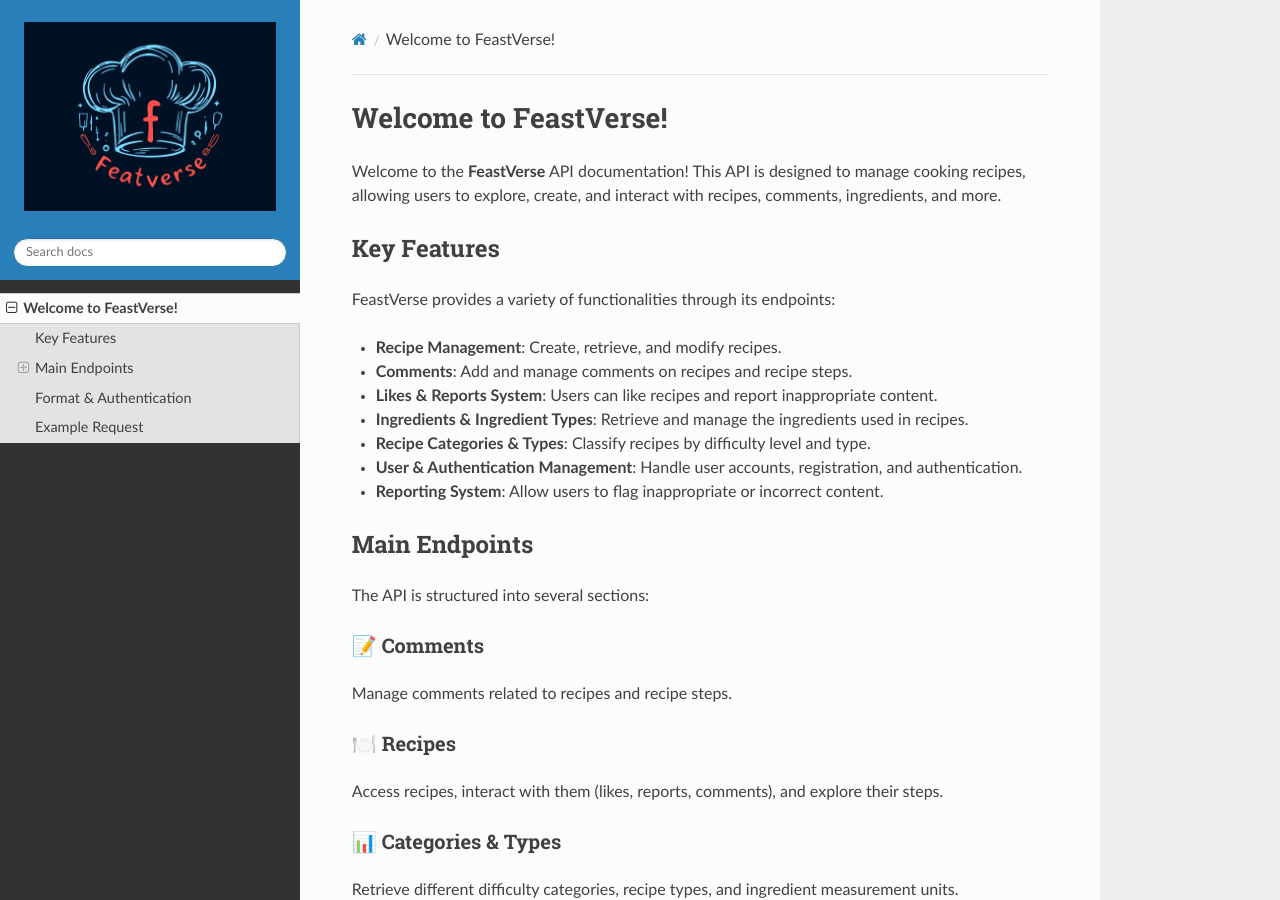
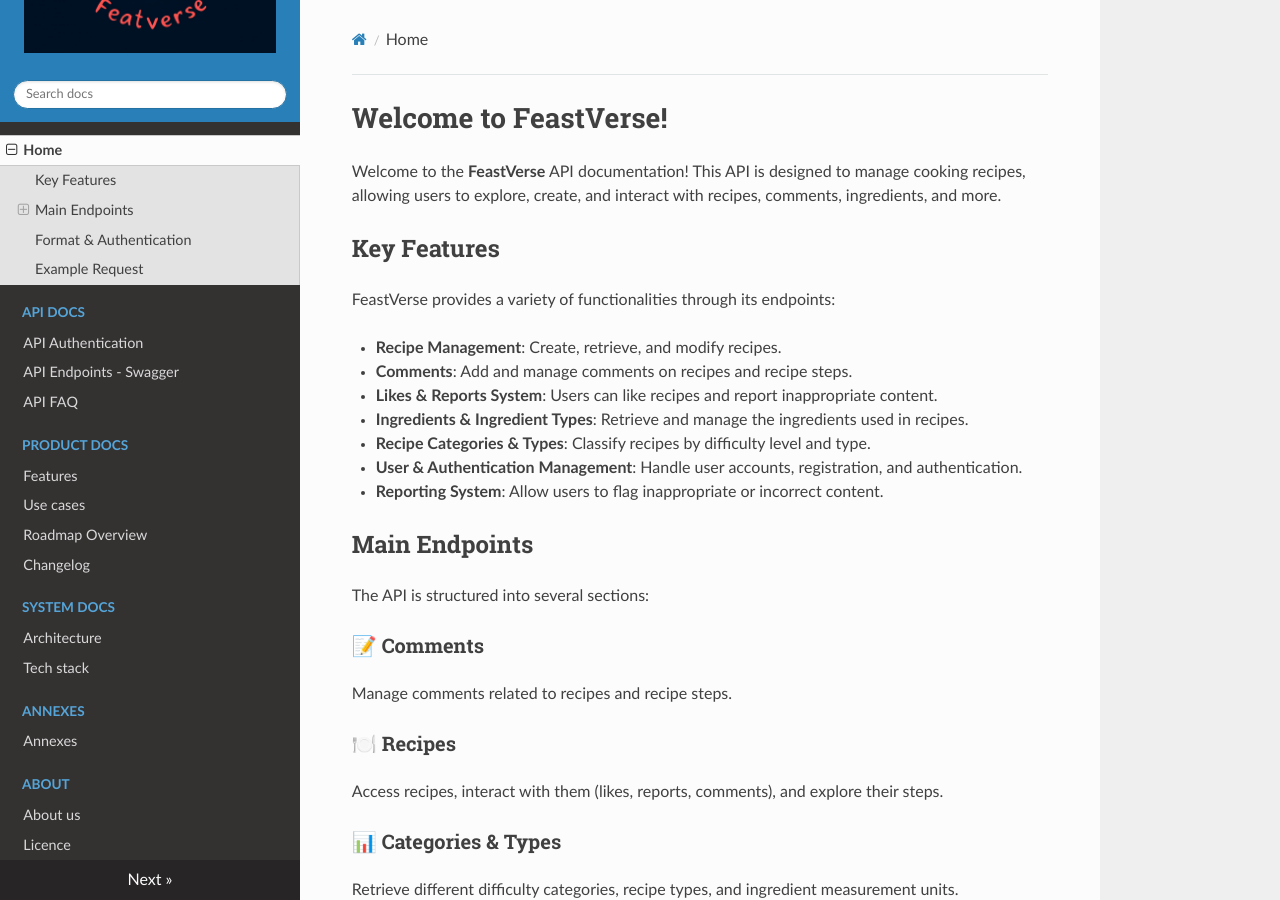
Before and after one commit to GraberThomas/mkdocs_project, an MkDocs documentation site: the page built from docs/index.md, in a window 1280 px wide and 900 px high. Built offline with MkDocs 1.6.1, drawn with Linux system fonts in a browser that asks for light colours; nearby versions of some CDN libraries.

```diff
--- a/mkdocs.yml
+++ b/mkdocs.yml
@@ -8,3 +8,23 @@ plugins:
   - mermaid2:
       version: 11.1.0
   - swagger-ui-tag
+
+nav:
+  - Home: index.md
+  - API Docs:
+    - API Authentication: api-docs/api-authentication.md
+    - API Endpoints - Swagger: api-docs/api-endpoints.md
+    - API FAQ: api-docs/api-faq.md
+  - Product Docs:
+    - Features: product-docs/api-features.md
+    - Use cases: product-docs/api-use-cases.md
+    - Roadmap Overview: product-docs/roadmap-overview.md
+    - Changelog: product-docs/changelog.md
+  - System Docs:
+    - Architecture: system-docs/api-architecture.md
+    - Tech stack: system-docs/api-tech-stack.md
+  - Annexes:
+      - Annexes: annex/glossary-references.md
+  - About:
+    - About us: about/about.md
+    - Licence: about/license.md
```
Also changed, not shown: docs/api-docs/api-authentication.md (added, +103 -0 lines).
